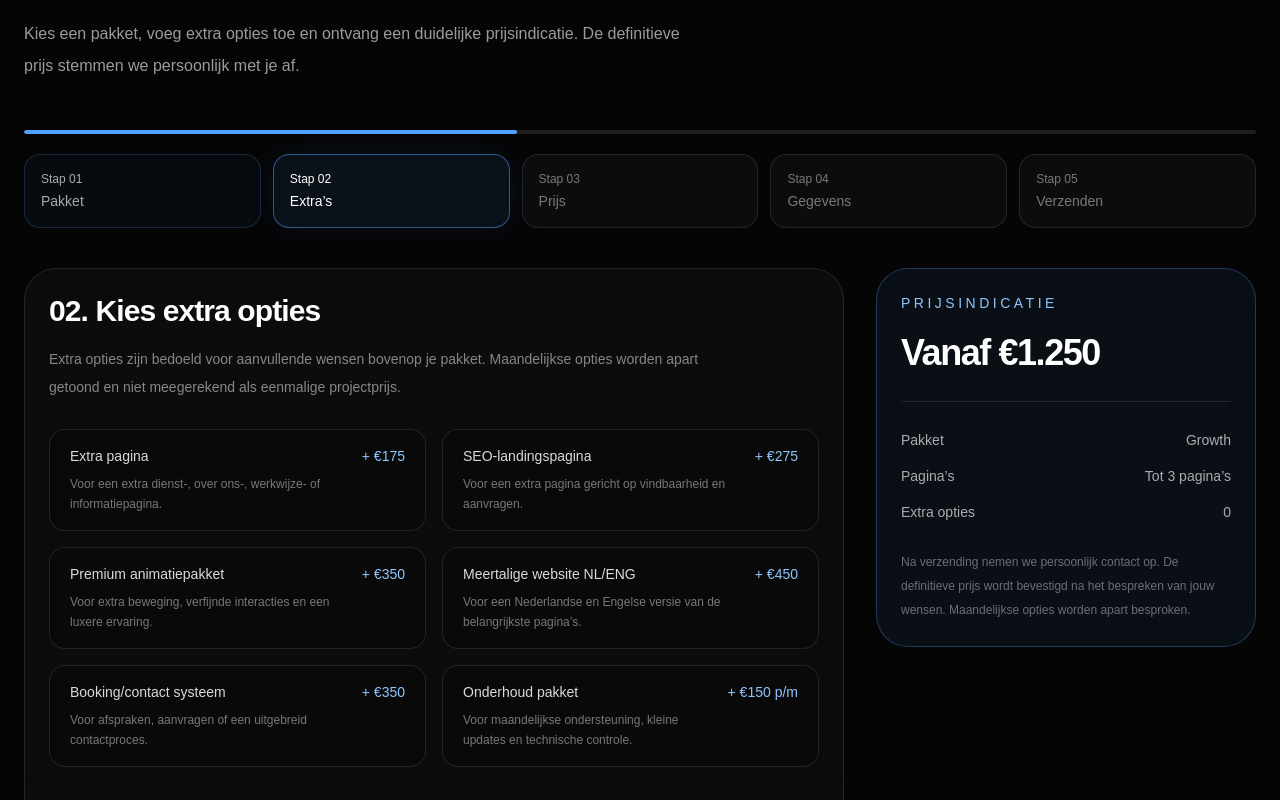
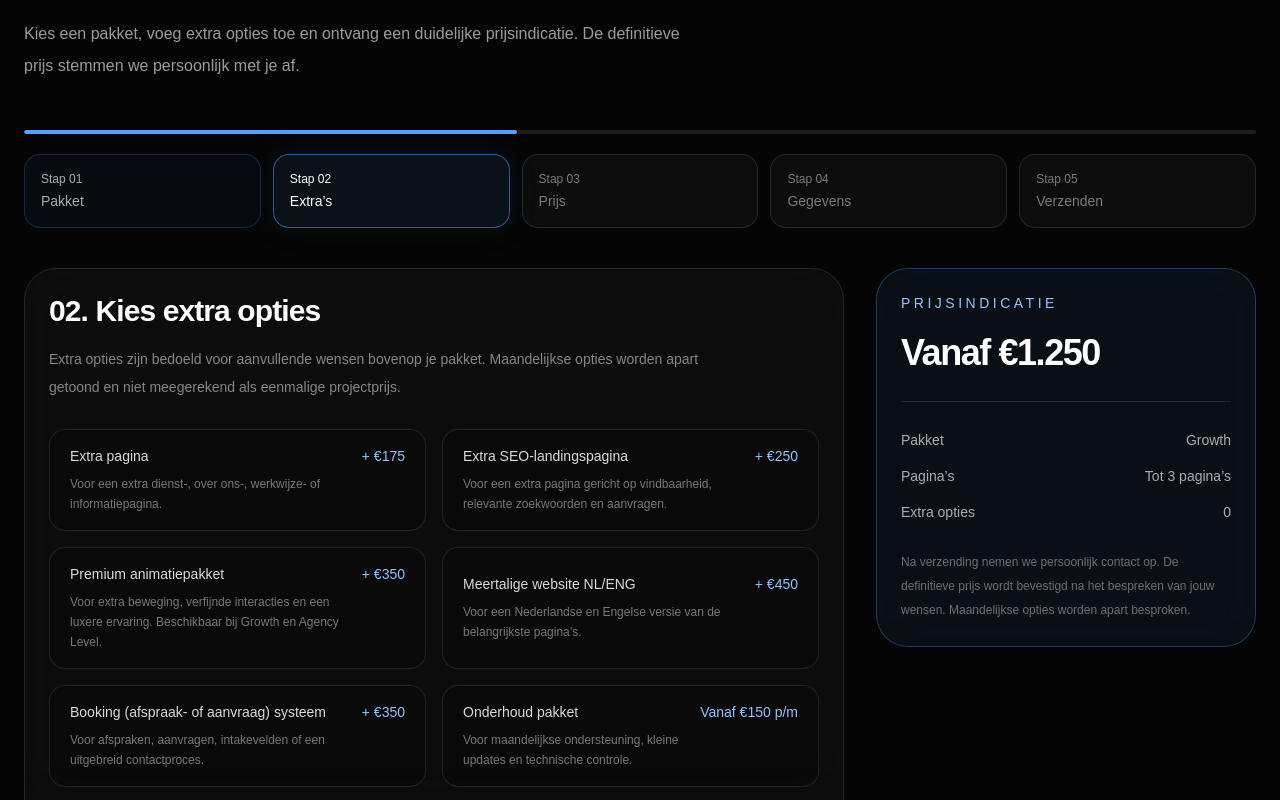
Before and after one commit to youswebnl/yousweb, a Next.js app: page /website-builder in a window 1280 px wide. Both pictures are taken after a click on the button "Volgende stap". Shown: the part 326-1126 px from the top of the page. Built offline with nearby package versions, Linux system fonts and the light colour scheme.

Commit message:
website builder pagen

```diff
--- a/app/website-builder/page.tsx
+++ b/app/website-builder/page.tsx
@@ -16,6 +16,7 @@ type ExtraOption = {
   price: number;
   billing: "one-time" | "monthly";
   description: string;
+  availableFor?: WebsitePackage["name"][];
 };
 
 const packages: WebsitePackage[] = [
@@ -45,37 +46,44 @@ const extras: ExtraOption[] = [
     name: "Extra pagina",
     price: 175,
     billing: "one-time",
-    description: "Voor een extra dienst-, over ons-, werkwijze- of informatiepagina.",
+    description:
+      "Voor een extra dienst-, over ons-, werkwijze- of informatiepagina.",
   },
   {
-    name: "SEO-landingspagina",
-    price: 275,
+    name: "Extra SEO-landingspagina",
+    price: 250,
     billing: "one-time",
-    description: "Voor een extra pagina gericht op vindbaarheid en aanvragen.",
+    description:
+      "Voor een extra pagina gericht op vindbaarheid, relevante zoekwoorden en aanvragen.",
   },
   {
     name: "Premium animatiepakket",
     price: 350,
     billing: "one-time",
-    description: "Voor extra beweging, verfijnde interacties en een luxere ervaring.",
+    description:
+      "Voor extra beweging, verfijnde interacties en een luxere ervaring. Beschikbaar bij Growth en Agency Level.",
+    availableFor: ["Growth", "Agency Level"],
   },
   {
     name: "Meertalige website NL/ENG",
     price: 450,
     billing: "one-time",
-    description: "Voor een Nederlandse en Engelse versie van de belangrijkste pagina’s.",
+    description:
+      "Voor een Nederlandse en Engelse versie van de belangrijkste pagina’s.",
   },
   {
-    name: "Booking/contact systeem",
+    name: "Booking (afspraak- of aanvraag) systeem",
     price: 350,
     billing: "one-time",
-    description: "Voor afspraken, aanvragen of een uitgebreid contactproces.",
+    description:
+      "Voor afspraken, aanvragen, intakevelden of een uitgebreid contactproces.",
   },
   {
     name: "Onderhoud pakket",
     price: 150,
     billing: "monthly",
-    description: "Voor maandelijkse ondersteuning, kleine updates en technische controle.",
+    description:
+      "Voor maandelijkse ondersteuning, kleine updates en technische controle.",
   },
 ];
 
@@ -86,7 +94,9 @@ export default function WebsiteBuilderPage() {
   const [submitted, setSubmitted] = useState(false);
   const [isSubmitting, setIsSubmitting] = useState(false);
   const [showContactErrors, setShowContactErrors] = useState(false);
-  const [selectedPackage, setSelectedPackage] = useState<WebsitePackage>(packages[1]);
+  const [selectedPackage, setSelectedPackage] = useState<WebsitePackage>(
+    packages[1],
+  );
   const [selectedExtras, setSelectedExtras] = useState<string[]>([]);
 
   const [formData, setFormData] = useState({
@@ -106,7 +116,7 @@ export default function WebsiteBuilderPage() {
 
   const selectedExtraObjects = useMemo(
     () => extras.filter((extra) => selectedExtras.includes(extra.name)),
-    [selectedExtras]
+    [selectedExtras],
   );
 
   const oneTimeExtrasTotal = useMemo(
@@ -114,7 +124,7 @@ export default function WebsiteBuilderPage() {
       selectedExtraObjects
         .filter((extra) => extra.billing === "one-time")
         .reduce((sum, extra) => sum + extra.price, 0),
-    [selectedExtraObjects]
+    [selectedExtraObjects],
   );
 
   const monthlyExtrasTotal = useMemo(
@@ -122,10 +132,13 @@ export default function WebsiteBuilderPage() {
       selectedExtraObjects
         .filter((extra) => extra.billing === "monthly")
         .reduce((sum, extra) => sum + extra.price, 0),
-    [selectedExtraObjects]
+    [selectedExtraObjects],
   );
 
   const totalPrice = selectedPackage.price + oneTimeExtrasTotal;
+
+  const extraIsAvailableForSelectedPackage = (extra: ExtraOption) =>
+    !extra.availableFor || extra.availableFor.includes(selectedPackage.name);
 
   const emailIsValid = /^[^\s@]+@[^\s@]+\.[^\s@]+$/.test(formData.email);
   const phoneIsValid = /^[0-9+\s()-]{10,15}$/.test(formData.telefoon);
@@ -152,10 +165,14 @@ export default function WebsiteBuilderPage() {
   };
 
   const toggleExtra = (name: string) => {
+    const extra = extras.find((item) => item.name === name);
+
+    if (!extra || !extraIsAvailableForSelectedPackage(extra)) return;
+
     setSelectedExtras((current) =>
       current.includes(name)
         ? current.filter((item) => item !== name)
-        : [...current, name]
+        : [...current, name],
     );
   };
 
@@ -223,7 +240,8 @@ export default function WebsiteBuilderPage() {
             persoonlijk contact met je op.
             <br />
             <br />
-            Controleer eventueel ook jouw spamfolder wanneer je geen reactie ziet.
+            Controleer eventueel ook jouw spamfolder wanneer je geen reactie
+            ziet.
           </p>
 
           <div className="mt-8 inline-flex rounded-full border border-blue-400/20 bg-blue-400/[0.06] px-5 py-3 text-sm text-blue-200">
@@ -248,7 +266,10 @@ export default function WebsiteBuilderPage() {
           Yous<span className="text-blue-400">Web</span>
         </a>
 
-        <a href="/website-laten-maken" className="text-sm text-white/60 hover:text-white">
+        <a
+          href="/website-laten-maken"
+          className="text-sm text-white/60 hover:text-white"
+        >
           Terug naar website laten maken
         </a>
       </nav>
@@ -265,7 +286,8 @@ export default function WebsiteBuilderPage() {
 
           <p className="mt-6 max-w-2xl text-base leading-8 text-white/60">
             Kies een pakket, voeg extra opties toe en ontvang een duidelijke
-            prijsindicatie. De definitieve prijs stemmen we persoonlijk met je af.
+            prijsindicatie. De definitieve prijs stemmen we persoonlijk met je
+            af.
           </p>
         </div>
 
@@ -319,7 +341,20 @@ export default function WebsiteBuilderPage() {
                         return (
                           <button
                             key={pack.name}
-                            onClick={() => setSelectedPackage(pack)}
+                            onClick={() => {
+                              setSelectedPackage(pack);
+                              setSelectedExtras((current) =>
+                                current.filter((selectedExtraName) => {
+                                  const extra = extras.find(
+                                    (item) => item.name === selectedExtraName,
+                                  );
+                                  return (
+                                    !extra?.availableFor ||
+                                    extra.availableFor.includes(pack.name)
+                                  );
+                                }),
+                              );
+                            }}
                             className={`rounded-[2rem] border p-6 text-left transition hover:scale-[1.02] ${
                               isSelected
                                 ? "border-blue-400 bg-blue-400/[0.12] shadow-[0_0_70px_rgba(59,130,246,0.18)]"
@@ -334,13 +369,17 @@ export default function WebsiteBuilderPage() {
                               </div>
                             )}
 
-                            <h3 className="text-2xl font-semibold">{pack.name}</h3>
+                            <h3 className="text-2xl font-semibold">
+                              {pack.name}
+                            </h3>
 
                             <p className="mt-3 text-xl font-semibold">
                               €{pack.price.toLocaleString("nl-NL")}
                             </p>
 
-                            <p className="mt-3 text-sm text-blue-300">{pack.pages}</p>
+                            <p className="mt-3 text-sm text-blue-300">
+                              {pack.pages}
+                            </p>
 
                             <p className="mt-4 text-sm leading-6 text-white/55">
                               {pack.description}
@@ -359,23 +398,29 @@ export default function WebsiteBuilderPage() {
                     </h2>
 
                     <p className="mt-4 max-w-2xl text-sm leading-7 text-white/50">
-                      Extra opties zijn bedoeld voor aanvullende wensen bovenop je
-                      pakket. Maandelijkse opties worden apart getoond en niet
-                      meegerekend als eenmalige projectprijs.
+                      Extra opties zijn bedoeld voor aanvullende wensen bovenop
+                      je pakket. Maandelijkse opties worden apart getoond en
+                      niet meegerekend als eenmalige projectprijs.
                     </p>
 
                     <div className="mt-7 grid gap-4 md:grid-cols-2">
                       {extras.map((extra) => {
                         const isSelected = selectedExtras.includes(extra.name);
+                        const isAvailable =
+                          extraIsAvailableForSelectedPackage(extra);
 
                         return (
                           <button
                             key={extra.name}
+                            type="button"
+                            disabled={!isAvailable}
                             onClick={() => toggleExtra(extra.name)}
                             className={`rounded-2xl border px-5 py-4 text-left text-sm transition ${
                               isSelected
                                 ? "border-blue-400/50 bg-blue-400/[0.1] text-white"
-                                : "border-white/10 bg-black/25 text-white/70 hover:border-blue-400/30 hover:bg-blue-400/[0.06]"
+                                : isAvailable
+                                  ? "border-white/10 bg-black/25 text-white/70 hover:border-blue-400/30 hover:bg-blue-400/[0.06]"
+                                  : "cursor-not-allowed border-white/5 bg-white/[0.02] text-white/30 opacity-60"
                             }`}
                           >
                             <div className="flex items-start justify-between gap-4">
@@ -387,11 +432,18 @@ export default function WebsiteBuilderPage() {
                                 <span className="mt-2 block text-xs leading-5 text-white/45">
                                   {extra.description}
                                 </span>
+
+                                {!isAvailable && (
+                                  <span className="mt-2 block text-xs text-blue-300/70">
+                                    Beschikbaar vanaf Growth.
+                                  </span>
+                                )}
                               </div>
 
                               <span className="shrink-0 text-blue-300">
-                                + €{extra.price.toLocaleString("nl-NL")}
-                                {extra.billing === "monthly" ? " p/m" : ""}
+                                {extra.billing === "monthly"
+                                  ? `Vanaf €${extra.price.toLocaleString("nl-NL")} p/m`
+                                  : `+ €${extra.price.toLocaleString("nl-NL")}`}
                               </span>
                             </div>
                           </button>
@@ -418,14 +470,15 @@ export default function WebsiteBuilderPage() {
 
                       {monthlyExtrasTotal > 0 && (
                         <p className="mt-4 text-lg font-semibold text-blue-200">
-                          + €{monthlyExtrasTotal.toLocaleString("nl-NL")} p/m
-                          voor maandelijkse opties
+                          + vanaf €{monthlyExtrasTotal.toLocaleString("nl-NL")}{" "}
+                          p/m voor maandelijkse opties
                         </p>
                       )}
 
                       <p className="mt-6 max-w-2xl text-base leading-8 text-white/60">
-                        Dit is een prijsindicatie. Na jouw aanvraag bespreken we jouw
-                        wensen persoonlijk en bevestigen we de definitieve prijs.
+                        Dit is een prijsindicatie. Na jouw aanvraag bespreken we
+                        jouw wensen persoonlijk en bevestigen we de definitieve
+                        prijs.
                       </p>
                     </div>
                   </div>
@@ -476,7 +529,9 @@ export default function WebsiteBuilderPage() {
                       <textarea
                         placeholder="Extra wensen of functies"
                         value={formData.wensen}
-                        onChange={(event) => updateFormData("wensen", event.target.value)}
+                        onChange={(event) =>
+                          updateFormData("wensen", event.target.value)
+                        }
                         className="min-h-[160px] rounded-2xl border border-white/10 bg-black/25 px-5 py-4 text-sm text-white outline-none transition placeholder:text-white/35 focus:border-blue-400/50 md:col-span-2"
                       />
                     </div>
@@ -500,7 +555,9 @@ export default function WebsiteBuilderPage() {
                       disabled={isSubmitting}
                       className="mt-8 rounded-full bg-white px-8 py-4 text-sm font-semibold text-black transition hover:scale-[1.03] disabled:cursor-not-allowed disabled:opacity-70"
                     >
-                      {isSubmitting ? "Aanvraag wordt verzonden..." : "Aanvraag verzenden"}
+                      {isSubmitting
+                        ? "Aanvraag wordt verzonden..."
+                        : "Aanvraag verzenden"}
                     </button>
                   </div>
                 )}
@@ -538,7 +595,7 @@ export default function WebsiteBuilderPage() {
 
             {monthlyExtrasTotal > 0 && (
               <p className="mt-3 text-sm font-medium text-blue-200">
-                + €{monthlyExtrasTotal.toLocaleString("nl-NL")} p/m
+                + vanaf €{monthlyExtrasTotal.toLocaleString("nl-NL")} p/m
               </p>
             )}
 
@@ -565,17 +622,19 @@ export default function WebsiteBuilderPage() {
               <div className="mt-6 space-y-2">
                 {selectedExtraObjects.map((extra) => (
                   <p key={extra.name} className="text-sm text-white/45">
-                    + {extra.name} · €{extra.price.toLocaleString("nl-NL")}
-                    {extra.billing === "monthly" ? " p/m" : ""}
+                    + {extra.name} ·{" "}
+                    {extra.billing === "monthly"
+                      ? `vanaf €${extra.price.toLocaleString("nl-NL")} p/m`
+                      : `€${extra.price.toLocaleString("nl-NL")}`}
                   </p>
                 ))}
               </div>
             )}
 
             <p className="mt-7 text-xs leading-6 text-white/40">
-              Na verzending nemen we persoonlijk contact op. De definitieve prijs
-              wordt bevestigd na het bespreken van jouw wensen. Maandelijkse opties
-              worden apart besproken.
+              Na verzending nemen we persoonlijk contact op. De definitieve
+              prijs wordt bevestigd na het bespreken van jouw wensen.
+              Maandelijkse opties worden apart besproken.
             </p>
           </aside>
         </div>
```
